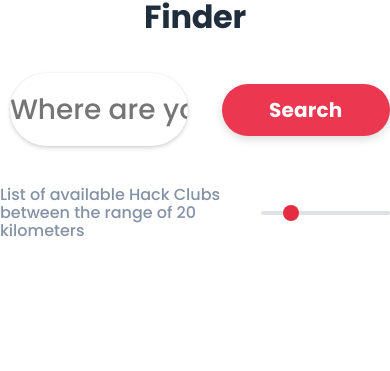
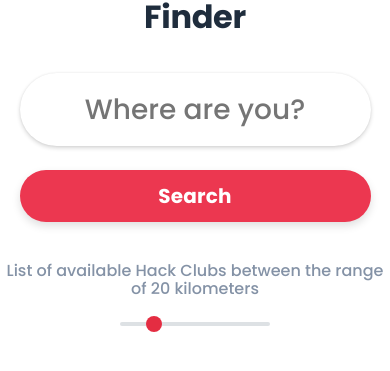
Before and after one commit to MohitTiwariBytes/Indian-Hackclubs-Finder, a React (Create React App) app: page / in a window 390 px wide. Shown: the part 231-602 px from the top of the page. Built offline with nearby package versions, Linux system fonts and the light colour scheme.

Commit message:
Forgot to make that responsive :p

```diff
--- a/src/Components/Slider.css
+++ b/src/Components/Slider.css
@@ -12,10 +12,12 @@
 
 .slider-main{
     display: flex;
+    width: 100%;
     justify-content: center;
     align-items: center;
     gap: 24px;
     flex-direction: row;
+    text-align: center;
 }
 
 .slider-main h3{
@@ -33,3 +35,9 @@
     background: rgb(228, 45, 66);
     cursor: pointer;
 }
+
+@media (max-width: 739px) {
+    .slider-main{
+        flex-direction: column;
+    }
+}
--- a/src/Pages/HomePage.css
+++ b/src/Pages/HomePage.css
@@ -36,8 +36,8 @@
 }
 
 
-@media (max-width: 719px){
-    .main{
+@media (max-width: 739px){
+    .search-bar{
         flex-direction: column;
     }
 
```
